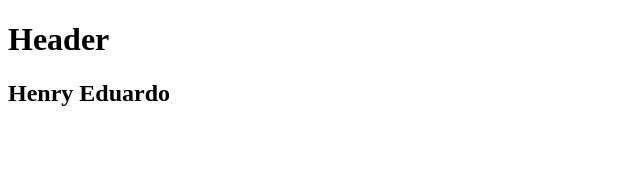
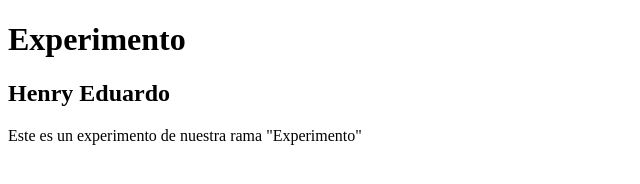
Before and after one commit to MrRobot01xd/Primer-Repositorio, a plain HTML site: page index.html in a window 1280 px wide. Shown: the whole page, without its empty margins (0-640 px from the left). Drawn offline with Linux system fonts and the light colour scheme.

Commit message:
Agregamos texto de experimento

```diff
--- a/index.html
+++ b/index.html
@@ -8,10 +8,13 @@
 </head>
 <body>
     <header>
-        <h1>Header</h1>
+        <h1>Experimento</h1>
     </header>
     <div class="container">
         <h2>Henry Eduardo</h2>
     </div>
+    <footer>
+        <p>Este es un experimento de nuestra rama "Experimento"</p>
+    </footer>
 </body>
 </html>
```
